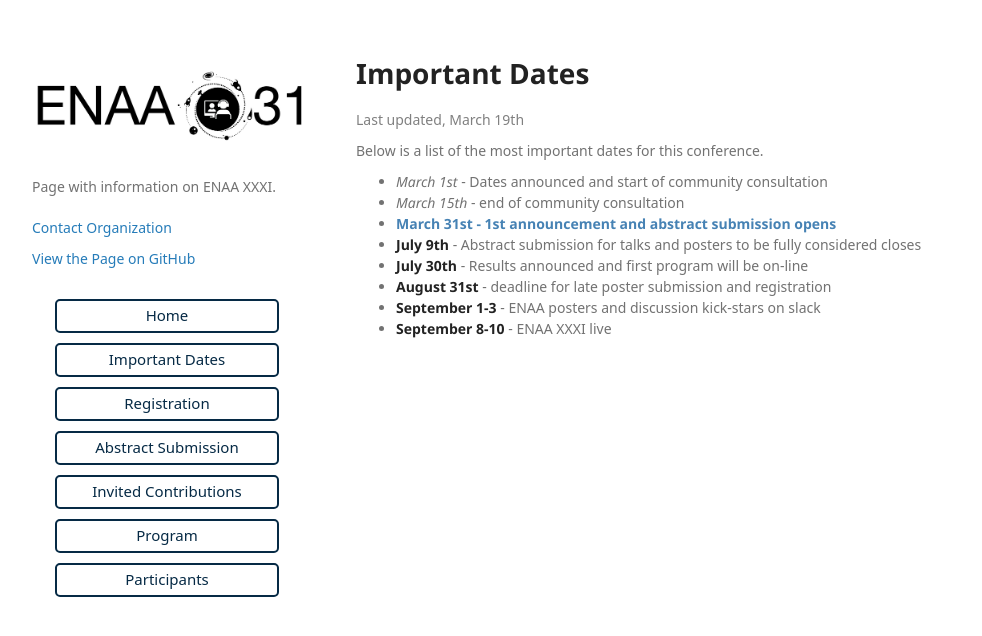
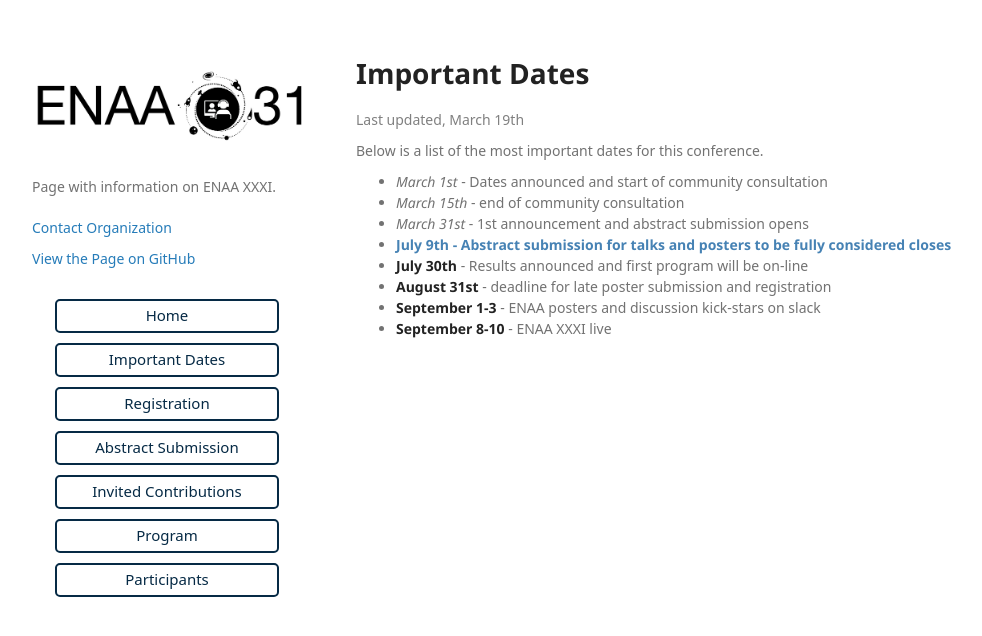
Before and after one commit to ENAAXXXI/ENAAXXXI.github.io, a Jekyll site: the page built from dates.md, in a window 1280 px wide. Shown: the top 636 px of the page, without its empty margins (68-1050 px from the left). Built offline with Jekyll 4.4.1, drawn with Linux system fonts in a browser that asks for light colours; some web fonts are replaced; our own code applies the rules of GitHub Pages for plain Markdown files.

Commit message:
Update dates.md

```diff
--- a/dates.md
+++ b/dates.md
@@ -6,8 +6,8 @@ Below is a list of the most important dates for this conference.
 
 - *March 1st* - Dates announced and start of community consultation
 - *March 15th* - end of community consultation
-- **March 31st - 1st announcement and abstract submission opens**{: style="color: steelblue; opacity: 1.00;" }
-- **July 9th** - Abstract submission for talks and posters to be fully considered closes
+- *March 31st* - 1st announcement and abstract submission opens
+- **July 9th - Abstract submission for talks and posters to be fully considered closes**{: style="color: steelblue; opacity: 1.00;" }
 - **July 30th** - Results announced and first program will be on-line
 - **August 31st** - deadline for late poster submission and registration
 - **September 1-3** - ENAA posters and discussion kick-stars on slack
```
